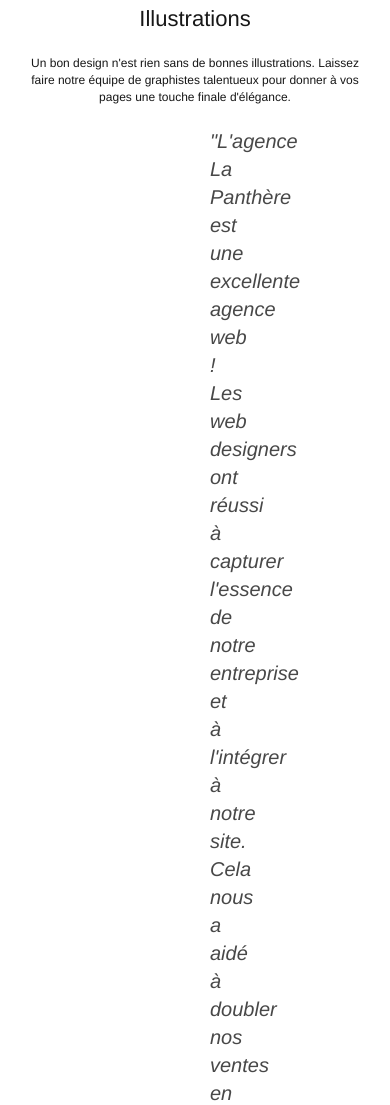
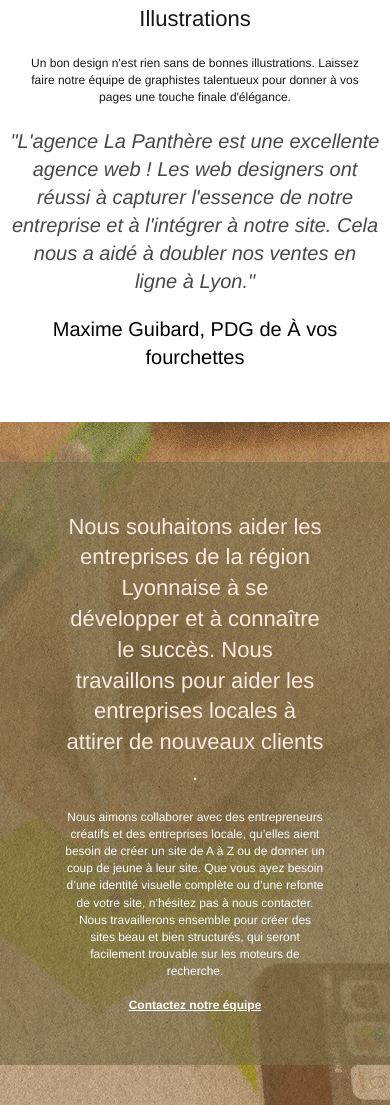
Before and after one commit to DessereQuentin/P4, a plain HTML site: page index.html in a window 390 px wide. Shown: the part 1200-2305 px from the top of the page. Drawn offline with Linux system fonts and the light colour scheme.

Commit message:
lastcommit

```diff
--- a/style.css
+++ b/style.css
@@ -16,14 +16,14 @@ margin-left:50px;
     color:#484848!important;
     font-style: italic;
     font-size:20px!important;
-    margin-left:200px;
-    margin-right:200px;
+   max-width:600px;
+margin :auto;
 }
 
 .motpdg p{
     font-size:20px;
-    margin-left:200px;
-    margin-right:200px;
+margin:auto;
+max-width:500px;
     text-align:center;
     color:black!important;
 
@@ -774,6 +774,7 @@ h4 {
     width:270px;
     height:270px;
     margin-bottom: 24px;
+   align-items:center;
 }
 
 .portfolio-row {
@@ -1055,6 +1056,10 @@ h4 {
         width: 180px;
         height: 320px;
     }
+
+    .portfolio-thumb {
+     margin:auto;
+    }
 }
 
 @media (max-width: 400px) {
```
Also changed, not shown: 2 other files.
